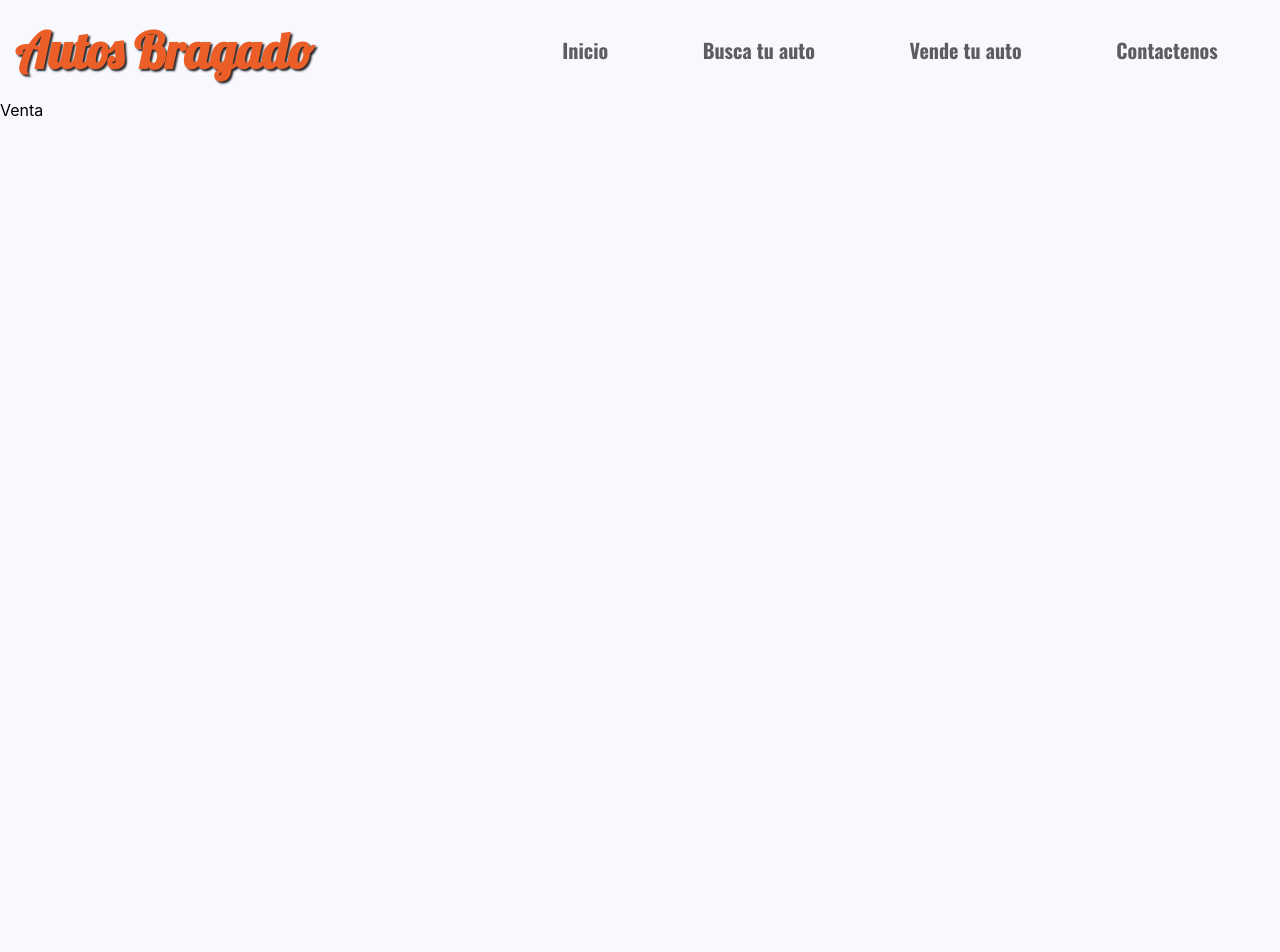
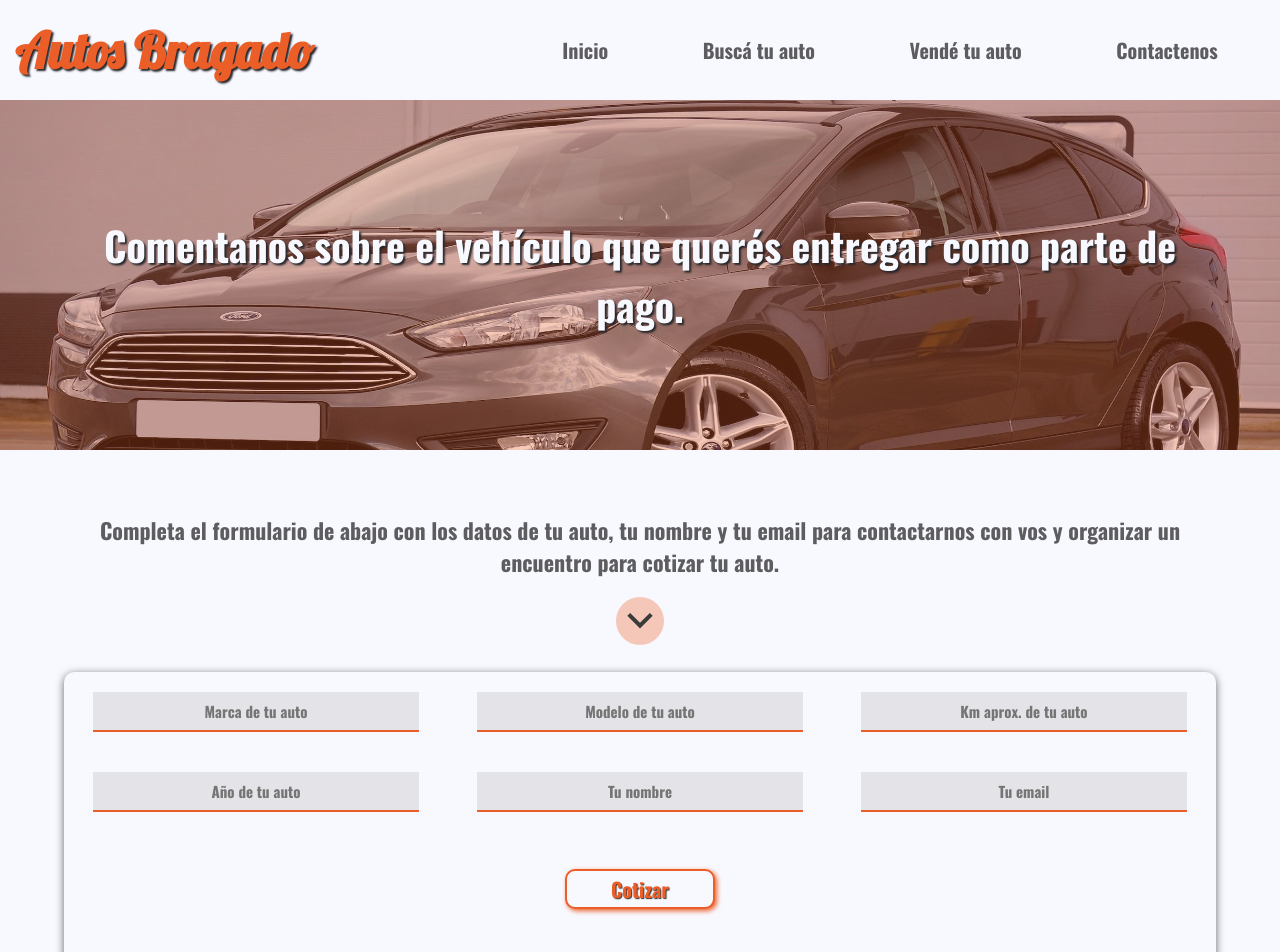
Before and after one commit to fraancofenoglio/autos-bragado, a React (Create React App) app: page /venta in a window 1280 px wide. Shown: the top 952 px of the page. Before the commit the page ends 800 px from the top, so only its background shows below. Built offline with nearby package versions, Linux system fonts and the light colour scheme; a web font is replaced by a local one.

Commit message:
added seccion venta

```diff
--- a/src/components/NavMobile.jsx
+++ b/src/components/NavMobile.jsx
@@ -48,11 +48,11 @@ const NavMobile = () => {
             <a href="/" onClick={handleClick}>Inicio</a>
 
             <HashLink smooth to="/compra" onClick={handleClick}>
-              Busca tu auto
+              Buscá tu auto
             </HashLink>
 
             <HashLink smooth to="/venta" onClick={handleClick}>
-              Vende tu auto
+              Vendé tu auto
             </HashLink>
 
             <HashLink smooth to="/contacto" onClick={handleClick}>
@@ -65,11 +65,11 @@ const NavMobile = () => {
             <a href="/" onClick={handleClick}>Inicio</a>
 
             <HashLink smooth to="/compra" onClick={handleClick}>
-              Busca tu auto
+              Buscá tu auto
             </HashLink>
 
             <HashLink smooth to="/venta" onClick={handleClick}>
-              Vende tu auto
+              Vendé tu auto
             </HashLink>
 
             <HashLink smooth to="/contacto" onClick={handleClick}>
--- a/src/index.css
+++ b/src/index.css
@@ -211,7 +211,7 @@ nav svg {
   box-shadow: 0px 0px 10px 1px rgba(71, 71, 71, 0.75) inset;
 }
 
-.mini-presentacion svg {
+.mini-presentacion svg, .venta-container svg {
   background-color: #eb5f2852;
   fill: #3b3b3b;
   border-radius: 50%;
@@ -273,7 +273,7 @@ nav svg {
   height: auto;
 }
 
-.buscador-formulario {
+.buscador-formulario, .venta-form {
   width: 90%;
   display: flex;
   flex-direction: column;
@@ -281,7 +281,6 @@ nav svg {
   background-color: #f8f9ff;
   border-radius: 10px;
   box-shadow: 0px 2px 8px 0px rgba(0,0,0,0.6);
-
 }
 
 .buscador-formulario select {
@@ -676,6 +675,94 @@ footer {
   border-radius: 10px;
 }
 
+.venta-container {
+  display: flex;
+  flex-direction: column;
+  width: 100%;
+  align-items: center;
+}
+
+.header-venta {
+  display: flex;
+  flex-direction: column;
+  width: 100vw;
+  height: 240px;
+}
+
+.header-venta img {
+  width: 100%;
+  height: 240px;
+}
+
+.venta-texto {
+  display: flex;
+  align-items: center;
+  justify-content: center;
+  height: 240px;
+  position: absolute;
+  background-color: #eb5f2852;
+  padding: 5%;
+  width: 100%;
+  text-align: center;
+}
+
+.venta-texto h3 {
+  font-size: 30px;
+  font-family: 'Oswald', sans-serif;
+  color: #f8f9ff;
+  font-weight: 900;
+  text-align: center;
+  text-shadow: 2px 2px 2px #27272a;
+}
+
+.venta-form {
+  margin: 20px auto;
+  padding: 20px 0px;
+}
+.venta-form input {
+  width: 85%;
+  height: 40px;
+  background-color: #b6b4b352;
+  border: 0;
+  border-bottom: 2px solid #EB5E28;
+  text-align: center;
+  font-size: 15px;
+  font-family: 'Oswald', sans-serif;
+  color: #5d5d60;
+  margin-bottom: 10%;
+  border-radius: 0px;
+}
+#venta-btn {
+  width: 150px !important;
+  height: 40px;
+  font-size: 20px !important;
+  background-color: #f8f9ff;
+  border: 2px solid #EB5E28;
+  border-radius: 10px;
+  font-family: 'Oswald', sans-serif;
+  color: #EB5E28;
+  margin-bottom: 5%;
+  box-shadow: 2px 2px 5px #EB5E28;
+  transition: 0.3s;
+  text-shadow: 1px 1px 1px #3b3b3b;
+}
+
+.venta-p {
+  color: #5d5d60;
+  font-family: 'Oswald', sans-serif;
+  padding: 5%;
+  font-size: 18px;
+  text-align: center;
+  padding-bottom: 2%;
+}
+
+.container-inputs-venta {
+  display: flex;
+  flex-direction: column;
+  width: 100%;
+  align-items: center;
+}
+
 
 
 @media only screen and (min-width: 650px){
@@ -704,13 +791,7 @@ footer {
     font-size: 30px;
   }
 
-  .oferta {
-    height: 350px;
-  }
-  .oferta img {
-    height: 350px;
-  }
-  .oferta-texto {
+  .oferta, .header-venta, .oferta img, .header-venta img, .oferta-texto, .venta-texto {
     height: 350px;
   }
   .oferta-texto h3 {
@@ -742,16 +823,12 @@ footer {
 
 @media only screen and (min-width: 800px){
 
-  .oferta {
+  .oferta, .oferta img, .oferta-texto {
     height: 450px;
   }
-  .oferta img {
-    height: 450px;
+  .header-venta, .venta-texto, .header-venta img {
+    height: 350px;
   }
-  .oferta-texto {
-    height: 450px;
-  }
-
   .buscador-completo {
     bottom: 40px;
   }
@@ -813,29 +890,28 @@ footer {
     margin-bottom: 4%;
   }
 
-  .oferta {
+  .oferta, .oferta img, .oferta-texto {
     height: 500px;
   }
-  .oferta img {
-    height: 500px;
-  }
-  .oferta-texto {
-    height: 500px;
-  }
+
   .buscador-completo {
     bottom: 60px;
   }
 
-  .inputs-container {
+  .inputs-container, .container-inputs-venta {
     display: grid;
     grid-template-columns: repeat(3, 30vw);
     width: 100%;
     row-gap: 40px;
   }
 
-  .inputs-container select, .inputs-container span {
+  .inputs-container select, .inputs-container span, .container-inputs-venta input {
     margin: 0 auto;
     text-align: center;
+  }
+  #venta-btn {
+    margin-top: 5%;
+    margin-bottom: 3%;
   }
 
   .rango-precios {
@@ -916,6 +992,10 @@ footer {
     margin: 5% 0% 20% 0%;
     width: 300%;
     font-size: 22px;
+  }
+
+  .venta-texto h3{
+    font-size: 40px;
   }
 }
 
@@ -1009,6 +1089,18 @@ footer {
     margin: 1.5% 0%;
   }
 
+  .header-venta {
+    overflow: hidden;
+  }
+
+  .header-venta img {
+    height: 450px;
+  }
+
+  .venta-p {
+    font-size: 22px;
+  }
+
 }
 
 @keyframes slide-img {
--- a/src/pages/Venta.jsx
+++ b/src/pages/Venta.jsx
@@ -1,8 +1,53 @@
-import React from 'react'
+import { useState } from 'react'
+import Footer from '../components/Footer'
 
 const Venta = () => {
+
+    const [marca, setMarca] = useState("");
+    const [modelo, setModelo] = useState("");
+    const [km, setKm] = useState();
+    const [year, setYear] = useState();
+    const [nombre, setNombre] = useState("");
+    const [email, setEmail] = useState("");
+
+    const handleSubmit = (e) => {
+        e.preventDefault()
+        console.log(marca)
+    }
+
   return (
-    <div>Venta</div>
+    <>
+        <div className='venta-container'>
+            <div className='header-venta'>
+                <img src={window.innerWidth > 900 ? "../assets/ford2.jpg" : "../assets/ford.jpg"} alt="mercedes benz" />
+                <div className='venta-texto'>
+                    <h3>Comentanos sobre el vehículo que querés entregar como parte de pago.</h3>
+                </div>
+            </div>
+            <p className='venta-p'>
+                Completa el formulario de abajo con los datos de tu auto, tu nombre y tu email para contactarnos con vos y organizar un encuentro para cotizar tu auto.
+            </p>
+            <svg xmlns="http://www.w3.org/2000/svg" height="48" viewBox="0 -960 960 960" width="48"><path d="M480-331.999 226.434-585.565 283-642.131l197 198 197-197 56.566 56.566L480-331.999Z"/></svg>
+
+            <form className='venta-form' onSubmit={handleSubmit}>
+                <div className='container-inputs-venta'>
+                    <input type="text" name="venta-marca" placeholder='Marca de tu auto' value={marca} onChange={(e) => setMarca(e.target.value)} required/>
+
+                    <input type="text" name="venta-modelo" placeholder='Modelo de tu auto' value={modelo} onChange={(e) => setModelo(e.target.value)} required/>
+
+                    <input type="tel" name="venta-km" placeholder='Km aprox. de tu auto' value={km} onChange={(e) => setKm(e.target.value)} required/>
+
+                    <input type="tel" name="venta-año" placeholder='Año de tu auto' value={year} onChange={(e) => setYear(e.target.value)} required/>
+
+                    <input type="text" name="venta-tu-nombre" placeholder='Tu nombre' value={nombre} onChange={(e) => setNombre(e.target.value)} required/>
+
+                    <input type="email" name="venta-tu-email" placeholder='Tu email' value={email} onChange={(e) => setEmail(e.target.value)} required/>
+                </div>
+                <input type="submit" value="Cotizar" id='venta-btn'/>
+            </form>
+        </div>
+        <Footer/>
+    </>
   )
 }
 
```
Also changed, not shown: public/assets/ford.jpg (added), public/assets/ford2.jpg (added), src/components/Contacto.jsx (indentation only).
